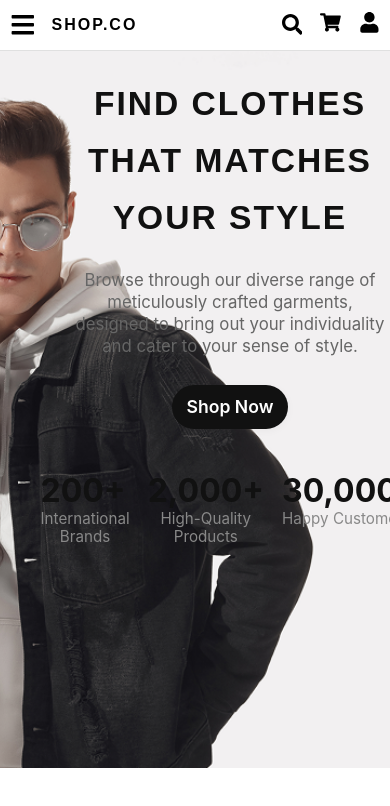
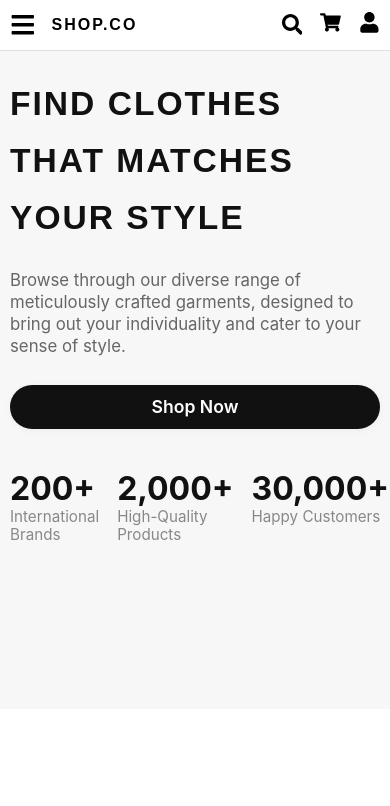
Before and after one commit to kisa-fatima/ecommerce-website, a React (Create React App) app: page / in a window 390 px wide. Shown: the top 806 px of the page. Built offline with nearby package versions, Linux system fonts and the light colour scheme; a web font is replaced by a local one.

Commit message:
hero mobile done

```diff
--- a/src/styles/HomeHero.css
+++ b/src/styles/HomeHero.css
@@ -74,7 +74,7 @@
 .home-hero__stats {
   display: flex;
   gap: 40px;
-  margin-top: 8px;
+  margin-top: 6px;
 }
 
 .home-hero__stat {
@@ -125,15 +125,23 @@
 @media (max-width: 600px) {
   .home-hero {
     padding: 24px 0 0 0;
+    background: #f8f7f8;
+    min-height: 78vh;
   }
   .home-hero__left {
-    padding-left: 0;
-    align-items: center;
+    padding: 0 10px!important;
+    align-items: flex-start;
+    text-align: left;
+  }
+  .home-hero__btn {
+    width: 100%;
     text-align: center;
+    justify-content: center;
+    display: flex;
   }
   .home-hero__stats {
     gap: 18px;
-    justify-content: center;
+    justify-content: flex-start;
   }
   .home-hero__img {
     max-width: 90vw;
```
